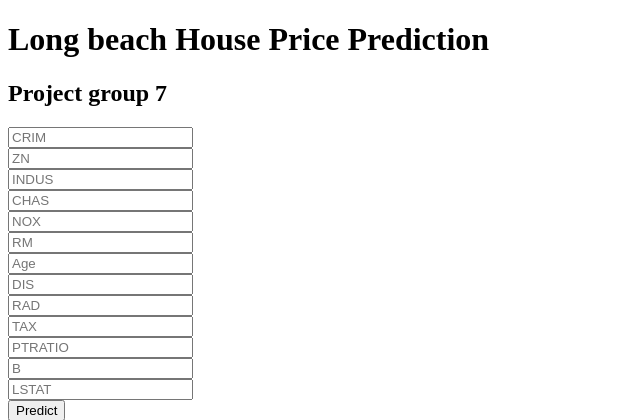
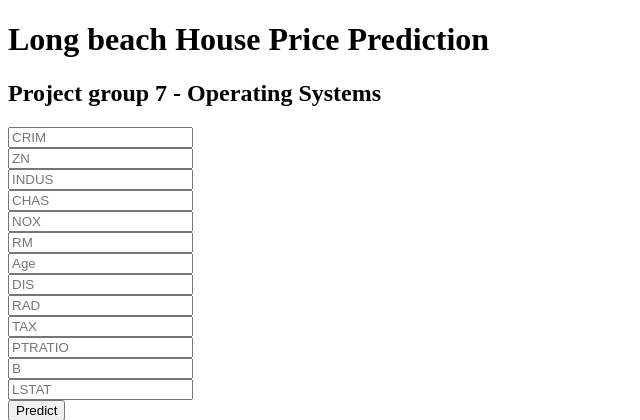
Before and after one commit to ak22shay/bostonhousepricing, a Flask app: page / in a window 1280 px wide. Shown: the top 420 px of the page, without its empty margins (0-640 px from the left). Run offline with Flask 2, Linux system fonts and the light colour scheme; parts of the project's set-up code (start-up, migrations or seed data) failed here and were passed over.

Commit message:
added OS

```diff
--- a/templates/home.html
+++ b/templates/home.html
@@ -15,7 +15,7 @@
 <body>
  <div class="login">
 	<h1>Long beach House Price Prediction</h1>
-  <h2>Project group 7</h2>
+  <h2>Project group 7 - Operating Systems</h2>
 
      <!-- Main Input For Receiving Query to our ML -->
     <form action="{{ url_for('predict')}}"method="post">
```
